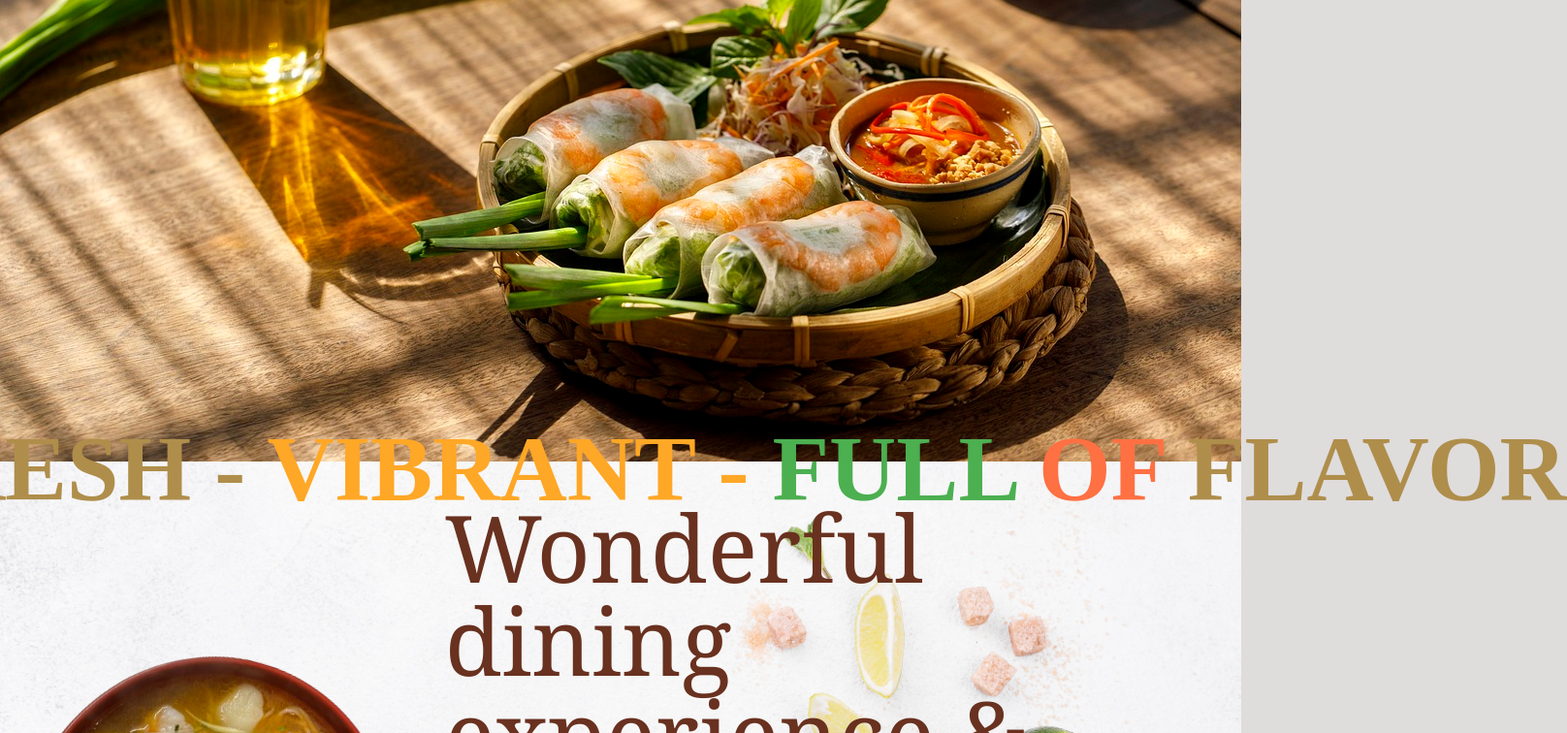
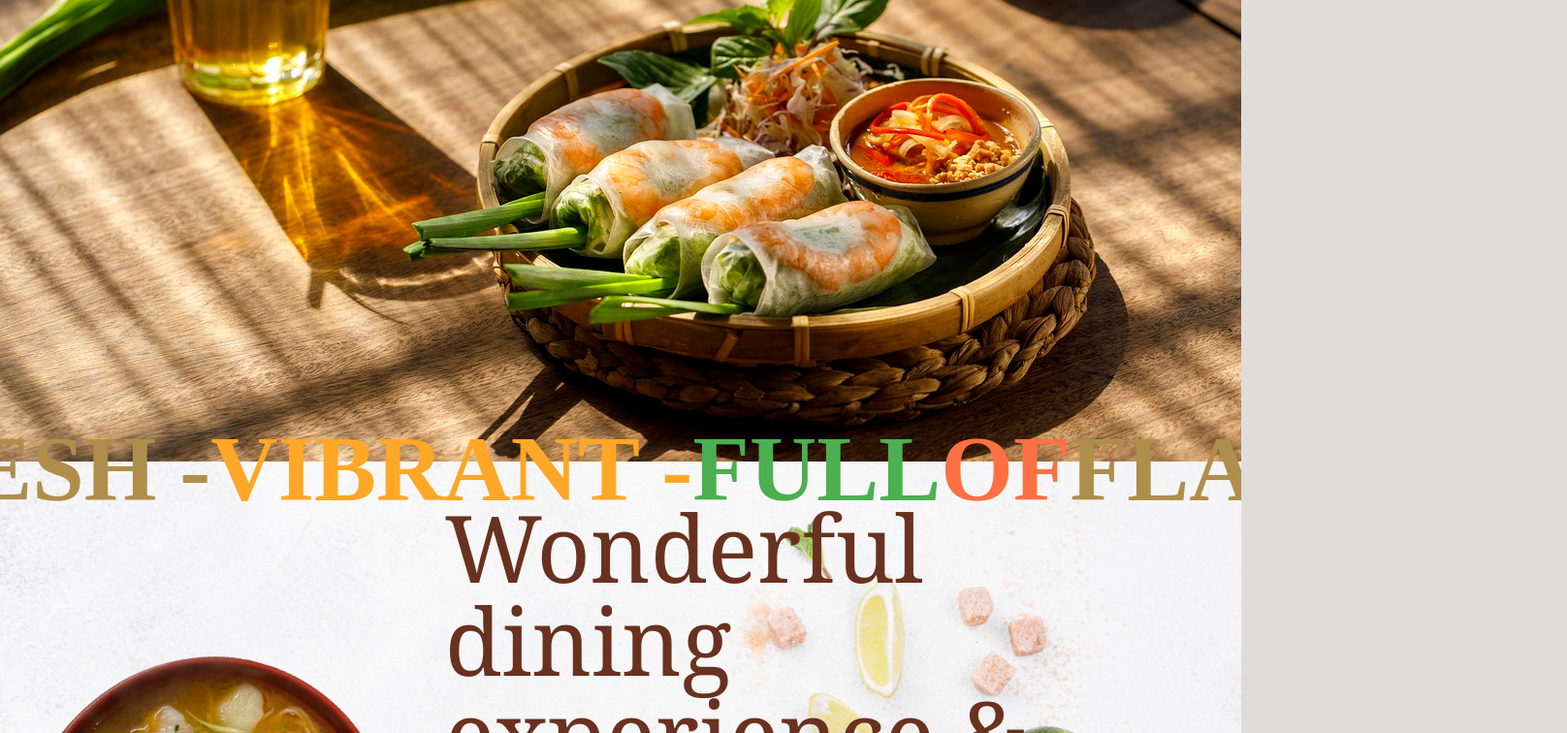
Before and after one commit to Angelica2310/restaurant-web, a Next.js app: page / in a window 1280 px wide. Shown: the part 457-1213 px from the top of the page at 97% size, 1616 px wide, since content can reach past the window. Built offline with nearby package versions, Linux system fonts and the light colour scheme; a web font is replaced by a local one.

Commit message:
fixed animation text

```diff
--- a/src/app/globals.css
+++ b/src/app/globals.css
@@ -260,6 +260,21 @@ body {
   }
 }
 
+@keyframes scroll {
+  from {
+    transform: translateX(50%);
+  }
+  to {
+    transform: translateX(-50%);
+  }
+}
+
+.animate-scroll {
+  display: flex;
+  white-space: nowrap;
+  animation: scroll 10s linear infinite;
+}
+
 /* Here are just some visual styles. 🖌 */
 
 .container {
--- a/src/components/Animation.jsx
+++ b/src/components/Animation.jsx
@@ -3,12 +3,12 @@ import React from "react";
 export default function Animation() {
   return (
     <div className="container">
-      <h2 className="title">
+      <h2 className="title animate-scroll">
         <span className="title-word title-word-1">fresh - </span>
         <span className="title-word title-word-2">vibrant - </span>
-        <span className="title-word title-word-3">full </span>
-        <span className="title-word title-word-4">of </span>
-        <span className="title-word title-word-5">flavor</span>
+        <span className="title-word title-word-3"> full </span>
+        <span className="title-word title-word-4"> of </span>
+        <span className="title-word title-word-5"> flavor</span>
       </h2>
     </div>
   );
--- a/src/components/Slider.jsx
+++ b/src/components/Slider.jsx
@@ -130,11 +130,7 @@ export default function Slider() {
             <p>Loading images...</p>
           )}
         </div>
-        <div
-          // behavior="scroll"
-          // direction="left"
-          className="absolute -bottom-7 md:-bottom-10 lg:-bottom-16 xl:-bottom-20 z-10 font-extrabold inline-block animate-marquee whitespace-nowrap"
-        >
+        <div className="absolute -bottom-7 md:-bottom-10 lg:-bottom-16 xl:-bottom-20 z-10 font-extrabold inline-block overflow-hidden w-full">
           <Animation />
         </div>
       </div>
```
